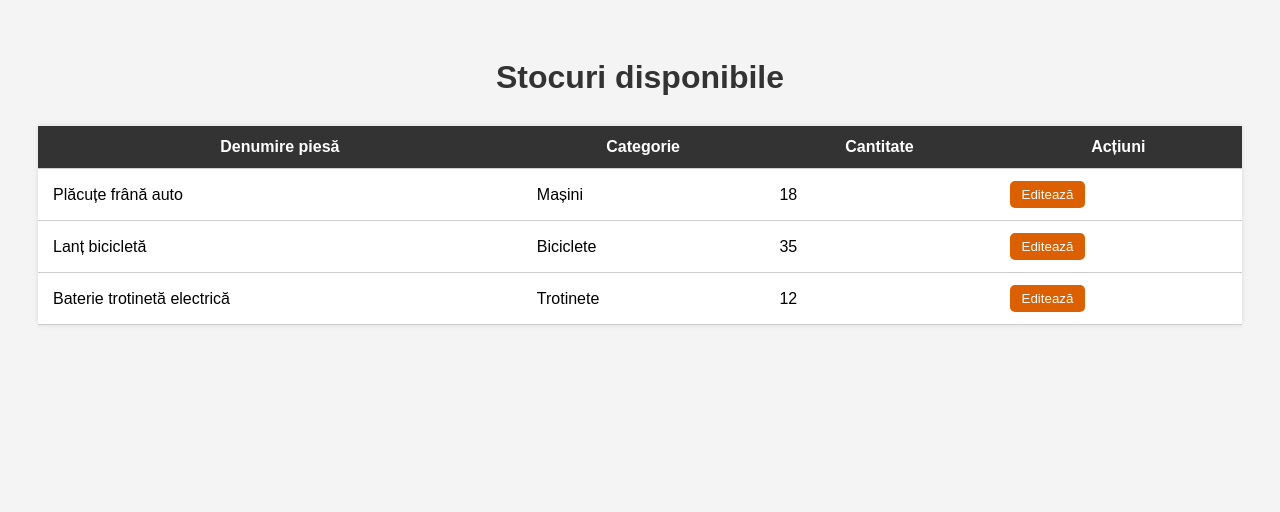
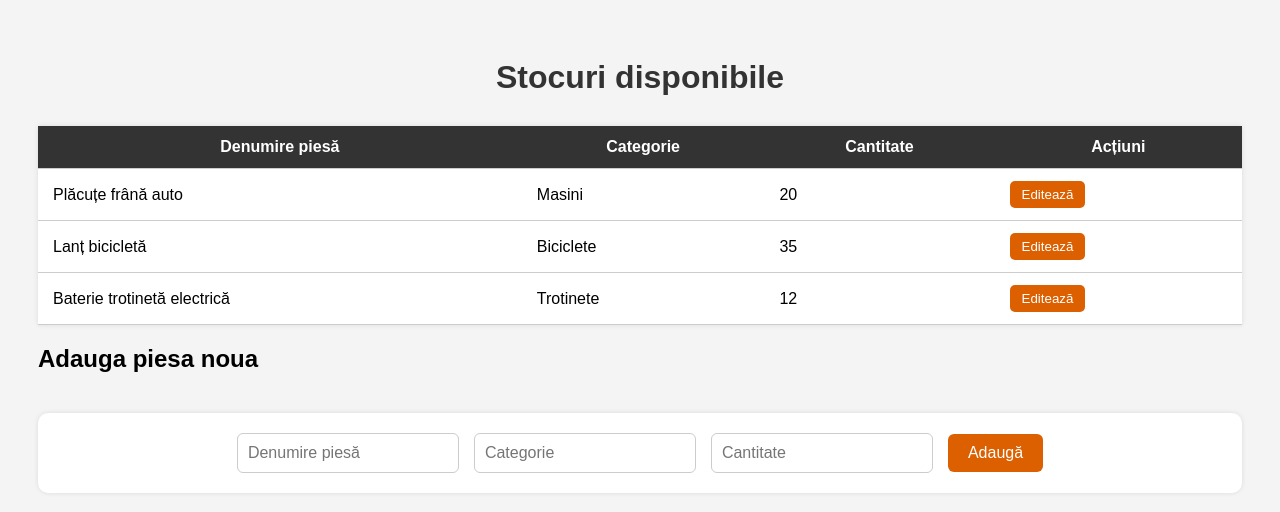
Before and after one commit to dianamartisca/MaT_DoubleM, a PHP site: page /stocuri.html in a window 1280 px wide. Shown: the top 512 px of the page. Run offline with PHP 8.4, Linux system fonts and the light colour scheme; data comes from the database, SQL or seed files in the repository; both versions use the stored data as it was after the commit.

Commit message:
stockuri functionale + edituri la ui

```diff
--- a/css/cereri.css
+++ b/css/cereri.css
@@ -32,7 +32,7 @@
 }
 
 th {
-  background-color: #DC5F00;
+  background-color: #333;
   color: white;
 }
 
--- a/css/comenzi-furnizori.css
+++ b/css/comenzi-furnizori.css
@@ -23,7 +23,7 @@
 }
 
 th {
-  background-color: #DC5F00;
+  background-color:#333;
   color: white;
 }
 
@@ -47,7 +47,7 @@
 }
 
 .submit-btn {
-  background-color: #333;
+  background-color: #DC5F00;
   color: white;
   border: none;
   border-radius: 6px;
--- a/css/stocuri.css
+++ b/css/stocuri.css
@@ -35,3 +35,41 @@
   border-radius: 5px;
   cursor: pointer;
 }
+
+/* Partea de formular*/
+
+form#addForm {
+  margin-top: 40px;
+  background-color: #fff;
+  padding: 20px;
+  border-radius: 10px;
+  box-shadow: 0 0 5px rgba(0,0,0,0.1);
+  display: flex;
+  gap: 15px;
+  flex-wrap: wrap;
+  align-items: center;
+  justify-content: center;
+}
+
+form#addForm input {
+  padding: 10px;
+  border: 1px solid #ccc;
+  border-radius: 6px;
+  font-size: 16px;
+  width: 200px;
+}
+
+form#addForm button {
+  padding: 10px 20px;
+  background-color: #DC5F00;
+  color: white;
+  border: none;
+  border-radius: 6px;
+  font-size: 16px;
+  cursor: pointer;
+  transition: background-color 0.3s ease;
+}
+
+form#addForm button:hover {
+  background-color: #c24f00;
+}
--- a/js/stocuri.js
+++ b/js/stocuri.js
@@ -1,29 +1,88 @@
-document.addEventListener("DOMContentLoaded", () => { /*execut dupa ce tot codul html e gata */
+document.addEventListener("DOMContentLoaded", () => {
+  const tbody = document.querySelector("tbody");
 
+  fetch("/MaT_DoubleM/my-php-backend/public/index.php/piese")
+    .then(res => res.json())
+    .then(data => {
+      tbody.innerHTML = "";
+      data.forEach(item => {
+        const row = document.createElement("tr");
+
+        row.innerHTML = `
+          <td>${item.denumire}</td>
+          <td>${item.categorie}</td>
+          <td>${item.cantitate}</td>
+          <td><button class="edit-btn" data-id="${item.id}">Editează</button></td>
+        `;
+
+        tbody.appendChild(row);
+      });
+
+      activateEditButtons();
+    });
+
+  function activateEditButtons() {
     const editButtons = document.querySelectorAll(".edit-btn");
 
     editButtons.forEach((btn) => {
-
-    btn.addEventListener("click", () =>
-      {
+      btn.addEventListener("click", () => {
         const row = btn.closest("tr");
         const cells = row.querySelectorAll("td");
+        const id = btn.getAttribute("data-id");
 
-      if (btn.textContent === "Editează")
-        {
+        if (btn.textContent === "Editează") {
           const currentQty = cells[2].textContent.trim();
-        cells[2].innerHTML = `<input type='number' value='${currentQty}' min='0' '>`; //inlocuiesc nr cu input
+          cells[2].innerHTML = `<input type='number' value='${currentQty}' min='0'>`;
           btn.textContent = "Salvează";
+        } else {
+          const input = cells[2].querySelector("input");
+          const newQty = input.value;
+
+          fetch("/MaT_DoubleM/my-php-backend/public/index.php/piese/update", {
+            method: "POST",
+            headers: {
+              "Content-Type": "application/json"
+            },
+            body: JSON.stringify({
+              id: id,
+              cantitate: newQty
+            })
+          })
+            .then(res => res.json())
+            .then(result => {
+              if (result.message) {
+                cells[2].textContent = newQty;
+                btn.textContent = "Editează";
+              } else {
+                alert(result.error || "Eroare la actualizare.");
               }
-      else  //daca e salveaza
-      {
-        const input = cells[2].querySelector("input");
-        if (input)
-          {
-          cells[2].textContent = input.value; //iau val din el si o pun in celula
-          btn.textContent = "Editează"; //back
-        }
+            });
         }
       });
     });
+  }
+
+  const addForm = document.getElementById("addForm");
+  if (addForm) {
+    addForm.addEventListener("submit", function (e) {
+      e.preventDefault();
+
+      const denumire = document.getElementById("denumire").value.trim();
+      const categorie = document.getElementById("categorie").value.trim();
+      const cantitate = parseInt(document.getElementById("cantitate").value);
+
+      fetch("/MaT_DoubleM/my-php-backend/public/index.php/piese", {
+        method: "POST",
+        headers: {
+          "Content-Type": "application/json"
+        },
+        body: JSON.stringify({ denumire, categorie, cantitate })
+      })
+        .then(res => res.json())
+        .then(result => {
+         // alert(result.message || result.error);
+          location.reload();
         });
+    });
+  }
+});
--- a/my-php-backend/public/index.php
+++ b/my-php-backend/public/index.php
@@ -2,6 +2,7 @@
 require_once '../src/config/database.php';
 require_once '../src/helpers/response.php';
 require_once '../src/router.php';
+
 
 $method = $_SERVER['REQUEST_METHOD'];
 $requestUri = trim($_SERVER['REQUEST_URI'], '/');
--- /dev/null
+++ b/my-php-backend/src/controllers/StockController.php
@@ -0,0 +1,58 @@
+<?php
+
+require_once __DIR__ . '/../config/Database.php';
+require_once __DIR__ . '/../models/Stock.php';
+
+class StockController {
+    private $stock;
+
+    public function __construct() {
+        $database = new Database();
+        $db = $database->getConnection();
+        $this->stock = new Stock($db);
+    }
+
+    public function getAll() {
+        $stocks = $this->stock->getAllStocks();
+        echo json_encode($stocks);
+    }
+
+    public function update() {
+        $data = json_decode(file_get_contents("php://input"), true);
+
+        if (!isset($data['id']) || !isset($data['cantitate'])) {
+            http_response_code(400);
+            echo json_encode(["error" => "Lipsesc datele necesare."]);
+            return;
+        }
+
+        $success = $this->stock->updateStock($data['id'], $data['cantitate']);
+
+        if ($success) {
+            echo json_encode(["message" => "Stoc actualizat cu succes."]);
+        } else {
+            http_response_code(500);
+            echo json_encode(["error" => "Eroare la actualizarea stocului."]);
+        }
+    }
+
+
+  public function add() {
+    $data = json_decode(file_get_contents("php://input"), true);
+
+    if (!isset($data['denumire'], $data['categorie'], $data['cantitate'])) {
+        http_response_code(400);
+        echo json_encode(["error" => "Lipsesc datele necesare."]);
+        return;
+    }
+
+    $success = $this->stock->addStock($data['denumire'], $data['categorie'], $data['cantitate']);
+
+    if ($success) {
+        echo json_encode(["message" => "Piesă adăugată cu succes."]);
+    } else {
+        http_response_code(500);
+        echo json_encode(["error" => "Eroare la adăugare."]);
+    }
+}
+}
--- /dev/null
+++ b/my-php-backend/src/models/Stock.php
@@ -0,0 +1,33 @@
+<?php
+
+class Stock {
+    private $conn;
+
+    public function __construct($db) {
+        $this->conn = $db;
+    }
+
+    public function getAllStocks() {
+        $query = "SELECT * FROM piese";
+        $stmt = $this->conn->prepare($query);
+        $stmt->execute();
+        return $stmt->fetchAll(PDO::FETCH_ASSOC);
+    }
+
+    public function updateStock($id, $cantitate) {
+        $query = "UPDATE piese SET cantitate = :cantitate WHERE id = :id";
+        $stmt = $this->conn->prepare($query);
+        $stmt->bindParam(':cantitate', $cantitate);
+        $stmt->bindParam(':id', $id);
+        return $stmt->execute();
+    }
+
+    public function addStock($denumire, $categorie, $cantitate) {
+    $query = "INSERT INTO piese (denumire, categorie, cantitate) VALUES (:d, :c, :q)";
+    $stmt = $this->conn->prepare($query);
+    $stmt->bindParam(':d', $denumire);
+    $stmt->bindParam(':c', $categorie);
+    $stmt->bindParam(':q', $cantitate);
+    return $stmt->execute();
+}
+}
--- a/my-php-backend/src/router.php
+++ b/my-php-backend/src/router.php
@@ -1,6 +1,7 @@
 <?php
 require_once 'controllers/RequestController.php';
 require_once 'controllers/OrderController.php';
+require_once 'controllers/StockController.php';
 function routeRequest($method, $uri)
 {
 
@@ -56,7 +57,9 @@
                 sendError("Method not allowed.", 405);
                 break;
         }
-    } elseif (in_array('orders', $segments)) {
+    }
+
+    elseif (in_array('orders', $segments)) {
         $orderController = new OrderController();
 
         switch ($method) {
@@ -70,7 +73,26 @@
                 http_response_code(405);
                 echo json_encode(['error' => 'Method not allowed']);
         }
-    } else {
+    }
+
+   elseif (in_array('piese', $segments)) {
+    $controller = new StockController();
+
+    if ($method == 'GET') {
+        $controller->getAll();
+    }
+    elseif ($method == 'POST' && in_array('update', $segments)) {
+        $controller->update();
+    }
+    elseif ($method == 'POST' && !in_array('update', $segments)) {
+        $controller->add();
+    }
+    else {
+        http_response_code(405);
+        echo json_encode(['error' => 'Method not allowed']);
+    }
+}
+ else {
         sendError("Endpoint not found.", 404);
     }
 }
--- a/stocuri.html
+++ b/stocuri.html
@@ -1,5 +1,6 @@
 <!DOCTYPE html>
 <html lang="ro">
+
 <head>
   <meta charset="UTF-8">
   <meta name="viewport" content="width=device-width, initial-scale=1.0">
@@ -7,6 +8,7 @@
   <link rel="stylesheet" href="css/stocuri.css">
 
 </head>
+
 <body>
   <h1>Stocuri disponibile</h1>
   <table>
@@ -19,7 +21,7 @@
       </tr>
     </thead>
     <tbody>
-      <tr>
+      <!-- <tr>
         <td>Plăcuțe frână auto</td>
         <td>Mașini</td>
         <td>18</td>
@@ -36,10 +38,23 @@
         <td>Trotinete</td>
         <td>12</td>
         <td><button class="edit-btn">Editează</button></td>
-      </tr>
+      </tr> -->
     </tbody>
   </table>
 
+  <!-- NOU -->
+  <h2>Adauga piesa noua</h2>
+
+
+  <form id="addForm">
+    <input type="text" id="denumire" placeholder="Denumire piesă" required>
+    <input type="text" id="categorie" placeholder="Categorie" required>
+    <input type="number" id="cantitate" placeholder="Cantitate" min="0" required>
+    <button type="submit">Adaugă</button>
+  </form>
+
+
   <script src="js/stocuri.js"></script>
 </body>
+
 </html>
```
Also changed, not shown: cereri.html (+6 -3 lines), js/cereri.js (+3 -6 lines), my-php-backend/db/issuesdb.sql (+14 -0 lines), my-php-backend/uploads/declaratie.jpeg (added). Lines whose indentation alone changed are shown as unchanged.
